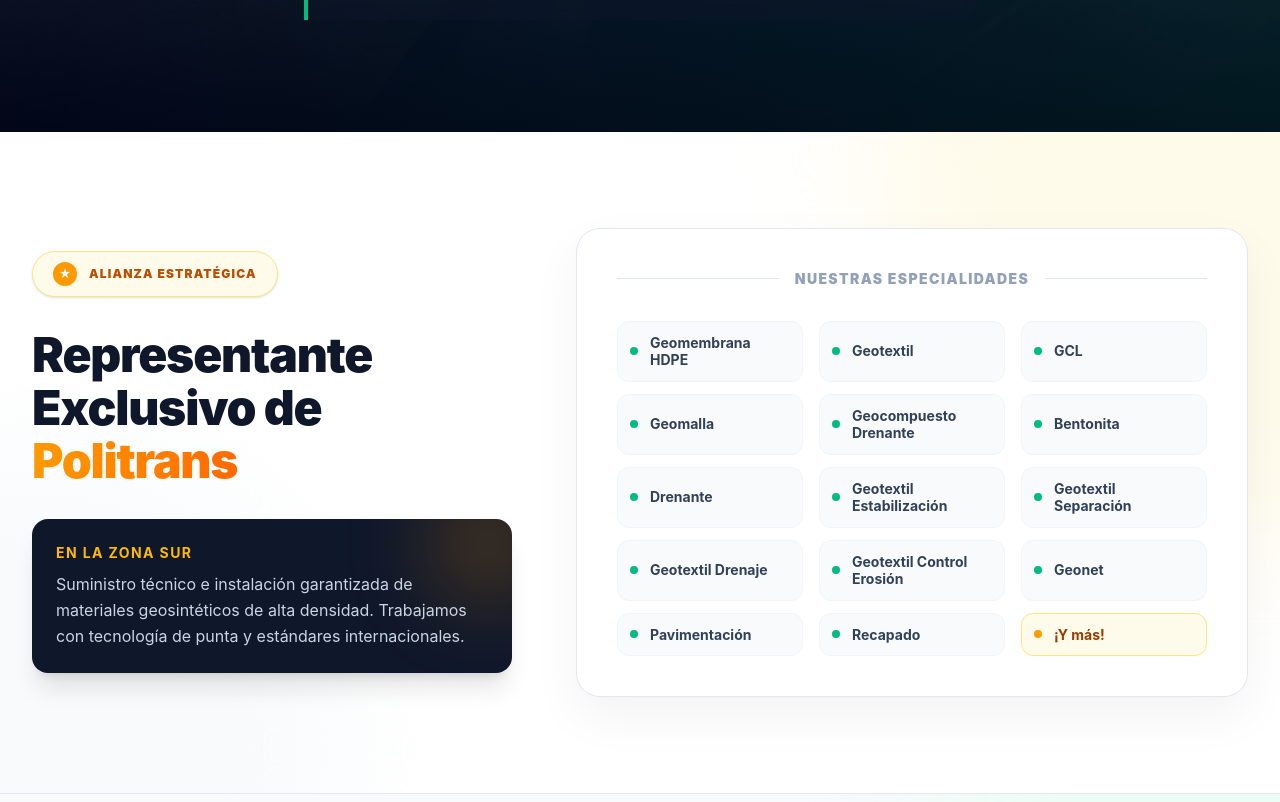
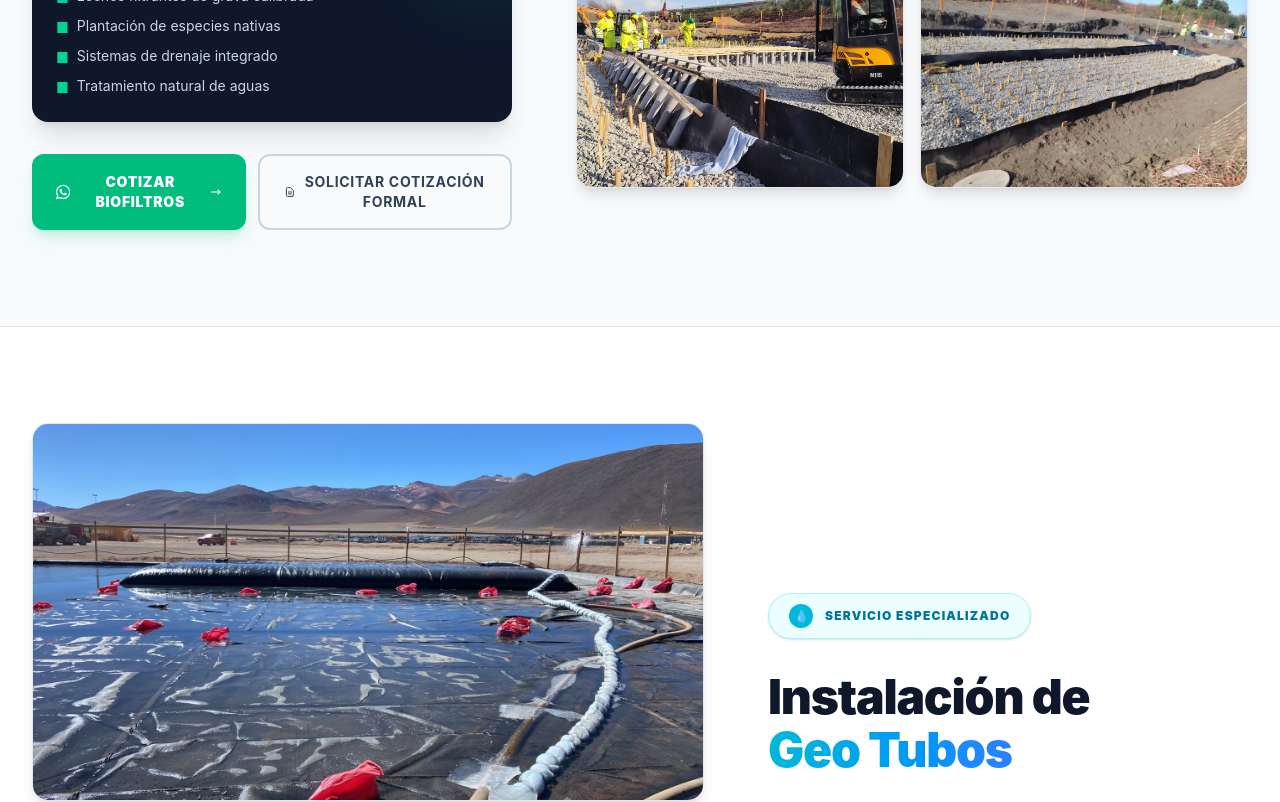
Before and after one commit to wisprice2/ferreteria-kval, a React (Vite) app: page / in a window 1280 px wide. Shown: the part 3600-4402 px from the top of the page. Built offline with nearby package versions, Linux system fonts and the light colour scheme.

Commit message:
style: mover seccion Lineas de Negocio al final de la pagina y remover especialidades duplicadas

```diff
--- a/src/App.jsx
+++ b/src/App.jsx
@@ -920,8 +920,7 @@
       </section>
 
 
-      {/* ═══════════ LÍNEAS DE NEGOCIO ═══════════ */}
-      {renderHomeBusinessLines()}
+
 
       {/* ═══════════ DIVISIÓN DE OBRAS: INSTALACIÓN EN HDPE Y GEOSINTÉTICOS ═══════════ */}
       <div id="servicios">
@@ -945,84 +944,7 @@
           </div>
         </section>
 
-        {/* ═══════════ ALIANZA ESTRATÉGICA POLITRANS ═══════════ */}
-      <section className="py-24 relative bg-white overflow-hidden">
-        {/* Decoraciones de fondo */}
-        <div className="absolute top-0 right-0 w-[800px] h-[800px] bg-amber-50 rounded-full blur-3xl -mr-96 -mt-96 pointer-events-none"></div>
-        <div className="absolute bottom-0 left-0 w-[600px] h-[600px] bg-slate-50 rounded-full blur-3xl -ml-64 -mb-64 pointer-events-none"></div>
-
-        <div className="max-w-7xl mx-auto px-4 sm:px-6 lg:px-8 relative z-10">
-          <div className="flex flex-col lg:flex-row gap-16 items-center">
-
-            <div className="w-full lg:w-5/12 space-y-8">
-              <div className="inline-flex items-center gap-3 px-5 py-2.5 bg-amber-50 border border-amber-200 rounded-full w-fit shadow-sm">
-                <span className="flex items-center justify-center w-6 h-6 rounded-full bg-amber-500 text-white text-xs">★</span>
-                <span className="text-amber-700 text-xs font-black uppercase tracking-widest">Alianza Estratégica</span>
-              </div>
-
-              <h2 className="text-4xl md:text-5xl font-black text-slate-900 leading-[1.1] tracking-tight">
-                Representante Exclusivo de <br/>
-                <span className="text-transparent bg-clip-text bg-gradient-to-r from-amber-500 to-orange-500">Politrans</span>
-              </h2>
-
-              <div className="bg-slate-900 text-white p-6 rounded-2xl shadow-xl relative overflow-hidden group">
-                <div className="absolute top-0 right-0 w-32 h-32 bg-amber-500/20 rounded-full blur-2xl -mr-10 -mt-10 transition-all group-hover:scale-150"></div>
-                <h4 className="text-amber-400 font-bold uppercase tracking-widest text-sm mb-2">En la Zona Sur</h4>
-                <p className="text-slate-300 leading-relaxed relative z-10">
-                  Suministro técnico e instalación garantizada de materiales geosintéticos de alta densidad. Trabajamos con tecnología de punta y estándares internacionales.
-                </p>
-              </div>
-            </div>
-
-            <div className="w-full lg:w-7/12">
-              <div className="bg-white p-8 sm:p-10 rounded-3xl border border-slate-200 shadow-[0_20px_50px_rgba(0,0,0,0.05)] hover:shadow-[0_20px_50px_rgba(0,0,0,0.08)] transition-shadow">
-                <h3 className="text-sm font-black text-slate-400 uppercase tracking-widest mb-8 flex items-center gap-4">
-                  <span className="h-px bg-slate-200 flex-1"></span>
-                  Nuestras Especialidades
-                  <span className="h-px bg-slate-200 flex-1"></span>
-                </h3>
-
-                <div className="grid grid-cols-2 sm:grid-cols-3 gap-x-4 gap-y-3">
-                  {[
-                    'Geomembrana HDPE', 'Geotextil', 'GCL', 'Geomalla',
-                    'Geocompuesto Drenante', 'Bentonita', 'Drenante',
-                    'Geotextil Estabilización', 'Geotextil Separación',
-                    'Geotextil Drenaje', 'Geotextil Control Erosión',
-                    'Geonet', 'Pavimentación', 'Recapado', '¡Y más!'
-                  ].map((item, idx) => (
-                    <div
-                      key={idx}
-                      className={`flex items-center gap-3 p-3 rounded-xl transition-all duration-300 cursor-default border
-                        ${item === '¡Y más!'
-                          ? 'bg-amber-50 border-amber-200 hover:bg-amber-500 hover:border-amber-600 group'
-                          : 'bg-slate-50 border-slate-100 hover:bg-emerald-50 hover:border-emerald-200 hover:shadow-sm'
-                        }`}
-                    >
-                      <div className={`flex-shrink-0 w-2 h-2 rounded-full transition-colors
-                        ${item === '¡Y más!'
-                          ? 'bg-amber-500 group-hover:bg-white'
-                          : 'bg-emerald-500'
-                        }`}
-                      ></div>
-                      <span className={`text-xs sm:text-sm font-bold leading-tight transition-colors
-                        ${item === '¡Y más!'
-                          ? 'text-amber-800 group-hover:text-white'
-                          : 'text-slate-700'
-                        }`}
-                      >
-                        {item}
-                      </span>
-                    </div>
-                  ))}
-                </div>
-              </div>
-            </div>
-
-          </div>
-        </div>
-      </section>
-
-      {/* ═══════════ FABRICACIÓN DE BIOFILTROS ═══════════ */}
+        {/* ═══════════ FABRICACIÓN DE BIOFILTROS ═══════════ */}
       <section className="py-24 bg-slate-50 border-t border-slate-200 relative overflow-hidden">
         <div className="absolute top-0 right-0 w-[600px] h-[600px] bg-emerald-50 rounded-full blur-3xl -mr-64 -mt-64 pointer-events-none"></div>
         <div className="max-w-7xl mx-auto px-4 sm:px-6 lg:px-8 relative z-10">
@@ -1373,6 +1295,9 @@
           </a>
         </div>
       </section>
+
+      {/* ═══════════ LÍNEAS DE NEGOCIO ═══════════ */}
+      {renderHomeBusinessLines()}
 
       {/* ═══════════ FORMULARIO CONTACTO ═══════════ */}
       <section id="contacto" className="py-20 relative" style={{ backgroundImage: 'url(/images/light_industrial_bg.png)', backgroundSize: 'cover', backgroundAttachment: 'fixed', backgroundPosition: 'center' }}>
```
